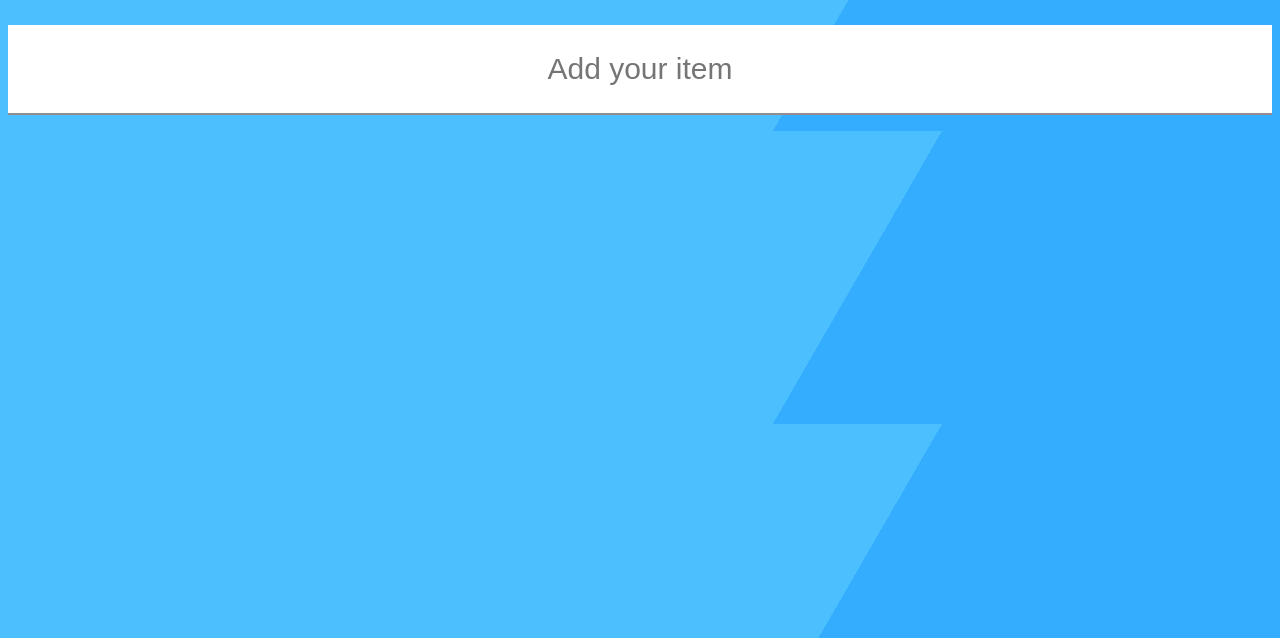
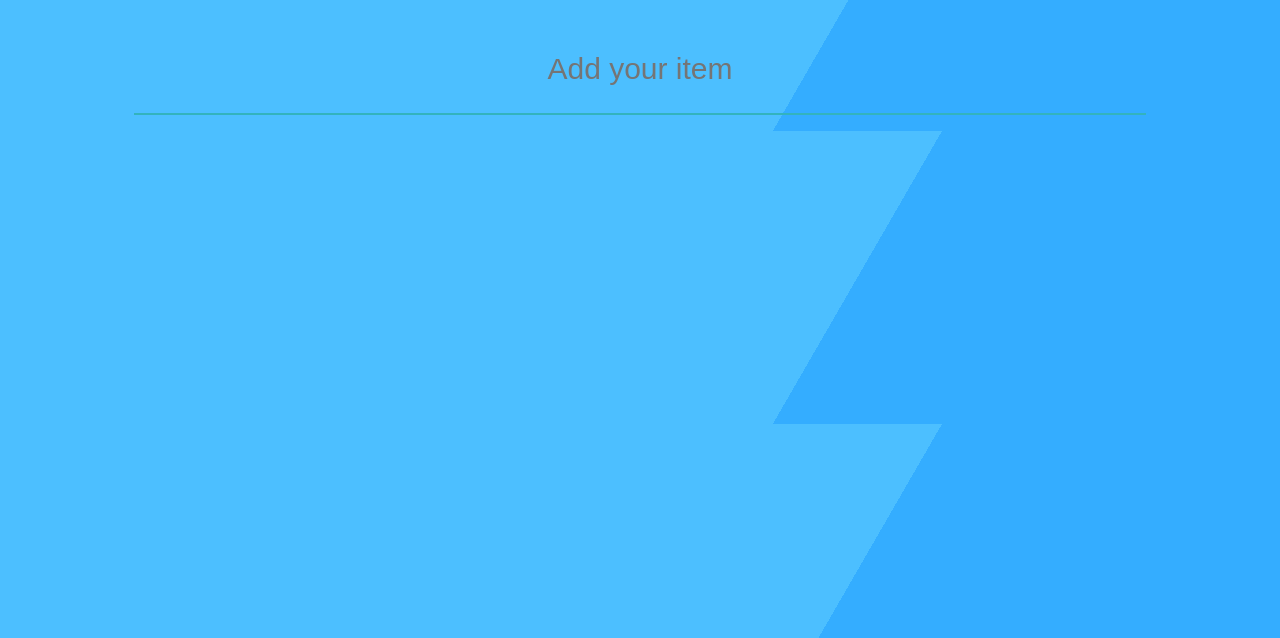
Before and after one commit to abhishek12414/todo-app, a plain HTML site: page index.html in a window 1280 px wide. Shown: the part 162-800 px from the top of the page. Drawn offline with Linux system fonts and the light colour scheme; a web font is replaced by a local one.

Commit message:
update the input design

```diff
--- a/css/styles.css
+++ b/css/styles.css
@@ -29,8 +29,9 @@ label {
 }
 
 .section-add {
+	margin: auto;
     margin-top: 30px;
-    width: 100%;
+	width: 80%;
 }
 
 .section-add input {
@@ -42,13 +43,19 @@ label {
     border-bottom: 2px;
     padding: 10px;
     text-align: center;
-    border-bottom-color: #948D8D;
+    border-bottom-color: #33b3bd;
     border-bottom-style: solid;
-    word-wrap: break-word;
+	word-wrap: break-word;
+	background: none;
 }
 
 .section-add input:focus {
-    background-color: #E9E4E4;
+	color: rgba(6, 43, 77, 0.527);
+	border-bottom: 2px solid #E9E4E4;
+	opacity: 3;
+	outline: none;
+	text-shadow: 0 0 3px rgb(28, 134, 107);
+	transition: 2s;
 }
 
 /* material design checkbox */
```
